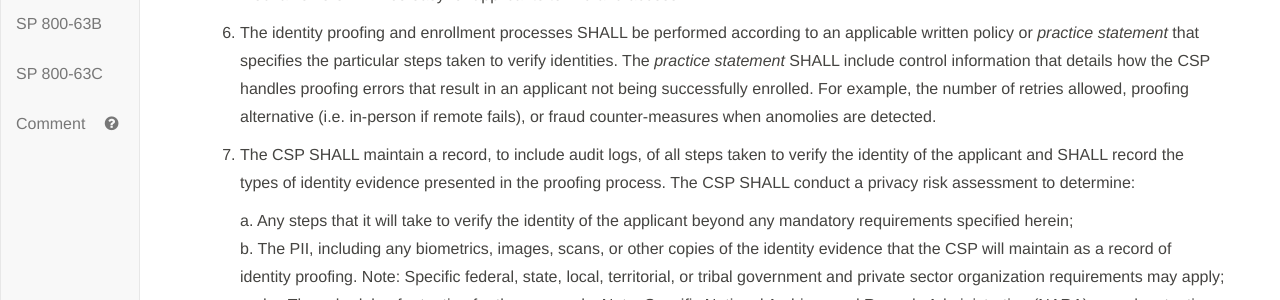
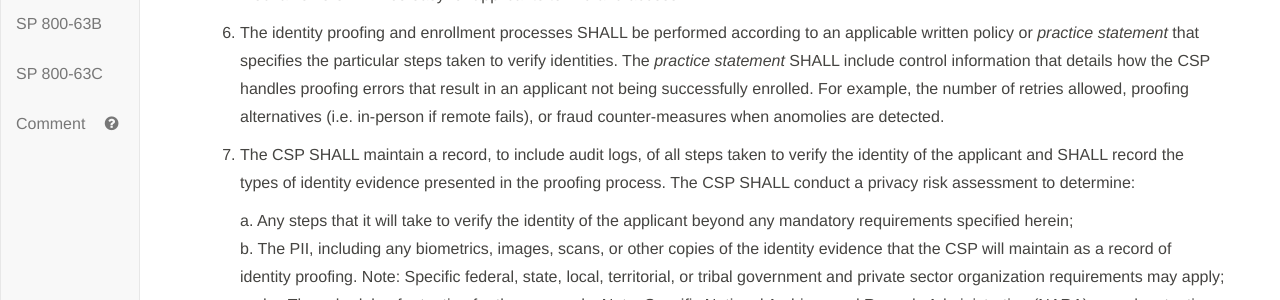
Before and after one commit to usnistgov/800-63-3, a Jekyll site: the page built from sp800-63a/sec4_ial.md, in a window 1280 px wide and 900 px high, scrolled down 2227 px. Shown: the part 208-508 px from the top of the window. Built offline with Jekyll 4.4.1, drawn with Linux system fonts in a browser that asks for light colours; our own code applies the rules of GitHub Pages for plain Markdown files.

Commit message:
Additional review nit

```diff
--- a/sp800-63a/sec4_ial.md
+++ b/sp800-63a/sec4_ial.md
@@ -64,7 +64,7 @@ The following requirements apply to any CSP performing identity proofing at IAL2
 
 5. The CSP SHALL provide effective mechanisms for redress of applicant complaints or problems arising from the identity proofing. These mechanisms SHALL be easy for applicants to find and access.
 
-6. The identity proofing and enrollment processes SHALL be performed according to an applicable written policy or *practice statement* that specifies the particular steps taken to verify identities. The *practice statement* SHALL include control information that details how the CSP handles proofing errors that result in an applicant not being successfully enrolled.  For example, the number of retries allowed, proofing alternative (i.e. in-person if remote fails), or fraud counter-measures when anomolies are detected.
+6. The identity proofing and enrollment processes SHALL be performed according to an applicable written policy or *practice statement* that specifies the particular steps taken to verify identities. The *practice statement* SHALL include control information that details how the CSP handles proofing errors that result in an applicant not being successfully enrolled.  For example, the number of retries allowed, proofing alternatives (i.e. in-person if remote fails), or fraud counter-measures when anomolies are detected.
 
 7. The CSP SHALL maintain a record, to include audit logs, of all steps taken to verify the identity of the applicant and SHALL record the types of identity evidence presented in the proofing process. The CSP SHALL conduct a privacy risk assessment to determine:
 
```
